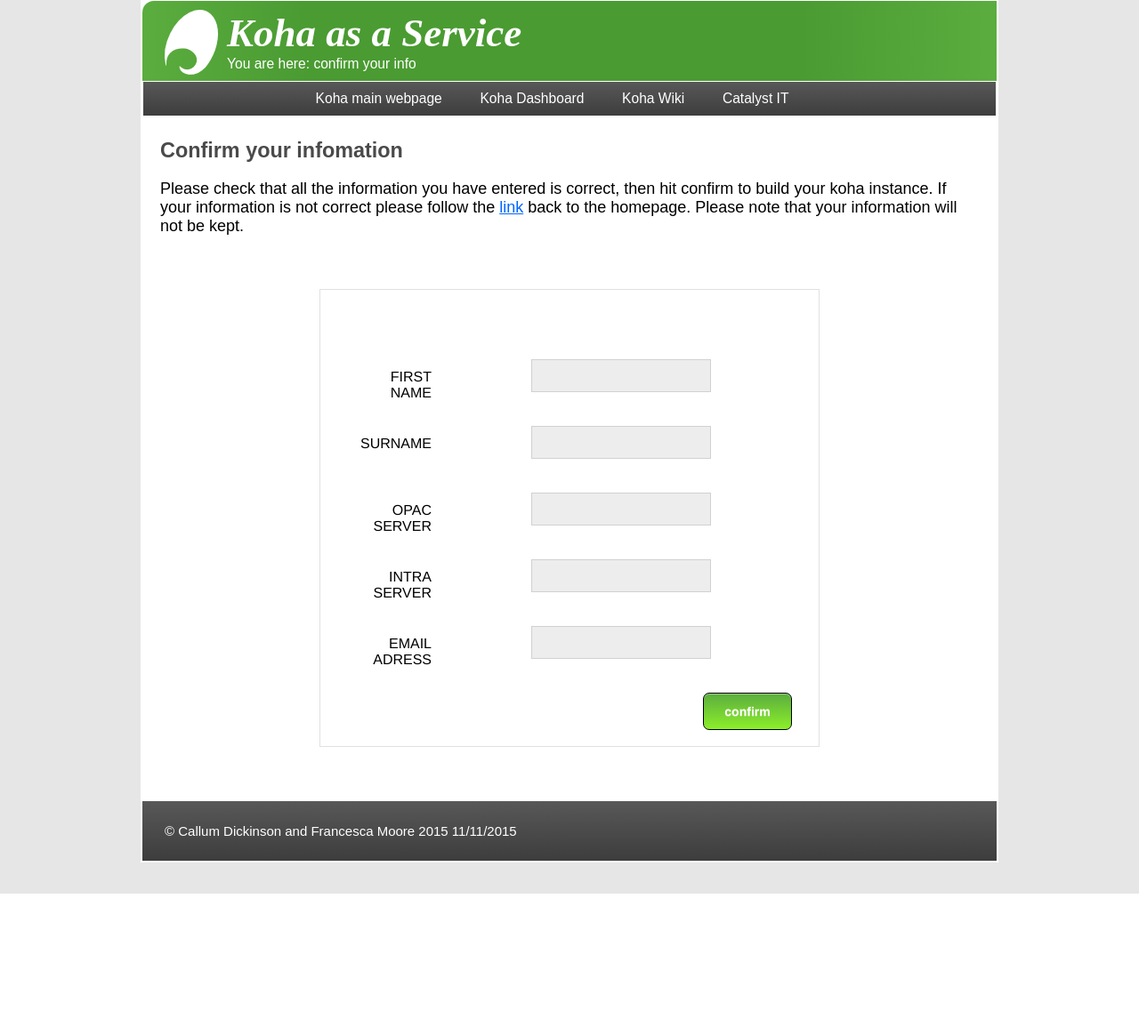
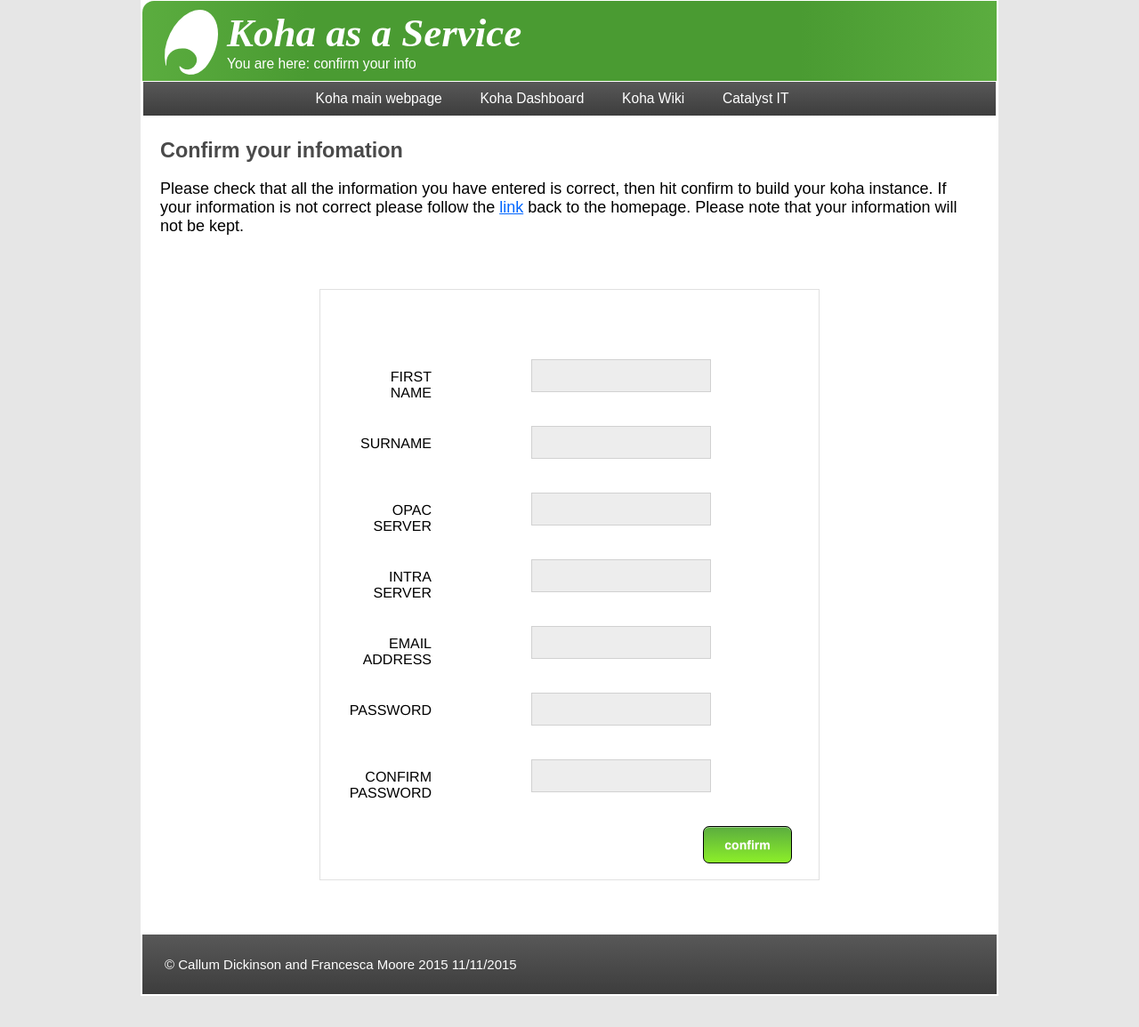
Before and after one commit to Callum027/koha-sandbox.catalyst.net.nz, a PHP site: page /confirm.php in a window 1280 px wide. Shown: the part 36-1191 px from the top of the page at 89% size. Before the commit the page ends 1041 px from the top, so only its background shows below. Run offline with PHP 8.4, Linux system fonts and the light colour scheme; some libraries are stand-ins or nearby versions.

Commit message:
More fixing up

```diff
--- a/confirm.php
+++ b/confirm.php
@@ -81,11 +81,19 @@
 				</p>
 
 				<p>
-					<label for="email">Email adress</label>
+					<label for="email">Email address</label>
 					<input id="insertemail" type="email" name="email" readonly>
 				</p>
 
+				<p>
+					<label for="password">Password</label>
+					<input id="insertpass1" type="password" name="pword" readonly>
 
+				<p>
+
+					<label for="confirmpassword">Confirm password</label>
+					<input id="insertpass2" type="password" name="confirmpword" readonly>
+				</p>
 
 
 				<input id="confirmsite" type="submit" value="confirm">
@@ -100,6 +108,8 @@
     document.getElementById("insertopac").value = sessionStorage.getItem("opac");
     document.getElementById("insertintra").value = sessionStorage.getItem("intra");
     document.getElementById("insertemail").value = sessionStorage.getItem("email");
+    document.getElementById("insertpass1").value = sessionStorage.getItem("pass1");
+    document.getElementById("insertpass2").value = sessionStorage.getItem("pass2");
 
     $(document).ready(function()
     {
@@ -108,6 +118,7 @@
             $("#registerform").ajaxForm
             ({
                 url: "hold.php",
+                type: 'post',
                 dataType: 'json',
                 success: function(response)
                 {
--- a/index.php
+++ b/index.php
@@ -121,6 +121,8 @@ required>
                             sessionStorage.setItem("opac", document.getElementById("opac").value);
                             sessionStorage.setItem("intra", document.getElementById("intra").value);
                             sessionStorage.setItem("email", document.getElementById("email").value);
+                            sessionStorage.setItem("pass1", document.getElementById("pass1").value);
+                            sessionStorage.setItem("pass2", document.getElementById("pass2").value);
                              window.location.href = "confirm.php";
 
                         }
```
Also changed, not shown: api/index.php (+4 -4 lines).
